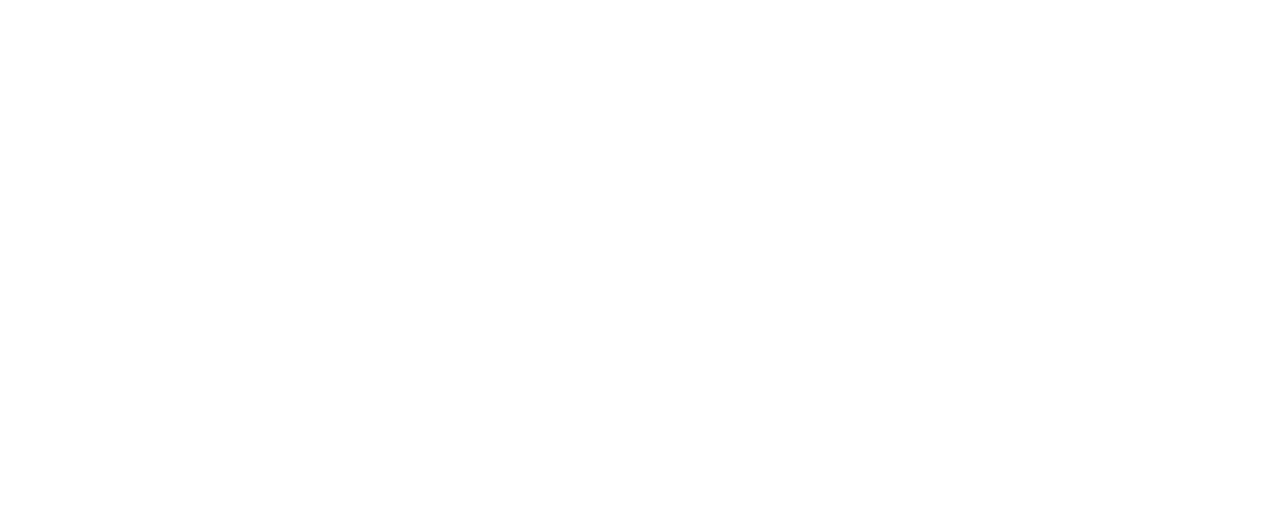
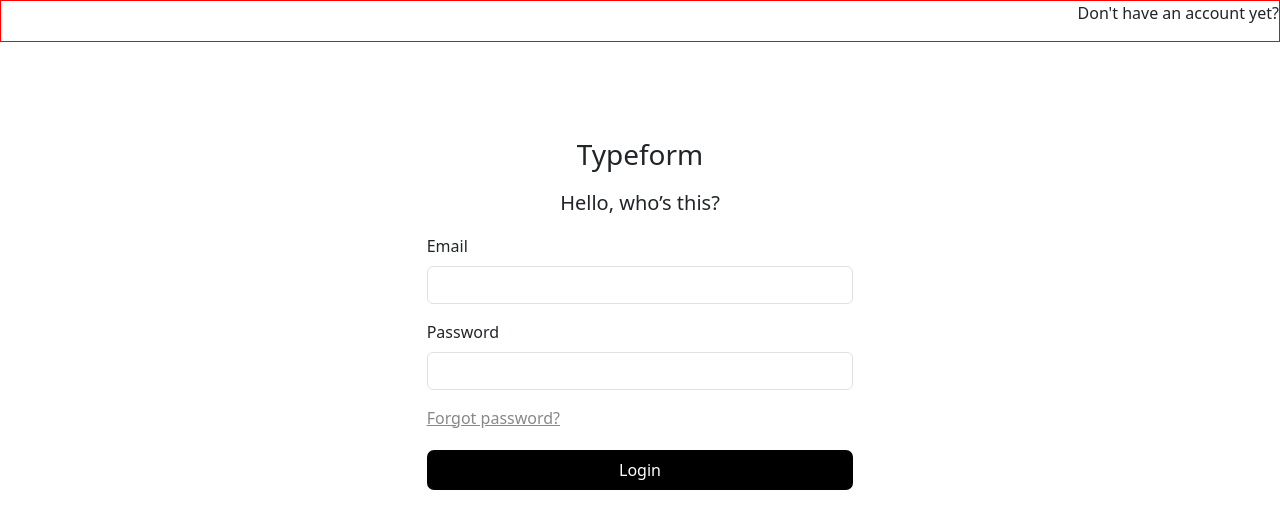
Before and after one commit to phungtuannam/reactjs, a React (Create React App) app: page /login in a window 1280 px wide. Before the commit this address had no page. Shown: the top 528 px of the page. Built offline with nearby package versions, Linux system fonts and the light colour scheme.

Commit message:
design login

```diff
--- a/src/components/Admin/Content/ModalCreateUser.js
+++ b/src/components/Admin/Content/ModalCreateUser.js
@@ -2,13 +2,12 @@
 import Button from 'react-bootstrap/Button'
 import Modal from 'react-bootstrap/Modal'
 import { FcPlus } from 'react-icons/fc'
-import axios from 'axios'
 import { toast } from 'react-toastify'
 import { postCreateUser } from '../../../services/apiService'
 
 const ModalCreateUser = (props) => {
   // const [show, setShow] = useState(false)
-  const { show, setShow } = props
+  const { show, setShow, setCurrentPage } = props
 
   const handleClose = () => {
     setShow(false)
@@ -62,6 +61,8 @@
     if (data && data.EC === 0) {
       toast.success(data.EM)
       handleClose()
+      setCurrentPage(1)
+
       await props.fetchListUsersWithPaginate(1)
     }
 
--- a/src/components/Admin/Content/ModalDeleteUser.js
+++ b/src/components/Admin/Content/ModalDeleteUser.js
@@ -4,7 +4,7 @@
 import { toast } from 'react-toastify'
 
 const ModalDeleteUser = (props) => {
-  const { show, setShow, dataDelete } = props
+  const { show, setShow, dataDelete, setCurrentPage } = props
 
   const handleClose = () => setShow(false)
   const handleSubmitDeleteUser = async () => {
@@ -13,6 +13,7 @@
       toast.success(data.EM)
       handleClose()
       // await props.fetchListUsers()
+      setCurrentPage(1)
       await props.fetchListUsersWithPaginate(1)
     }
     if (data && data.EC !== 0) {
--- a/src/components/Admin/Content/ModalUpdateUser.js
+++ b/src/components/Admin/Content/ModalUpdateUser.js
@@ -64,7 +64,7 @@
     if (data && data.EC === 0) {
       toast.success(data.EM)
       handleClose()
-      await props.fetchListUsersWithPaginate(1)
+      await props.fetchListUsersWithPaginate(props.currentPage)
     }
 
     if (data && data.EC !== 0) {
--- /dev/null
+++ b/src/components/Auth/Login.js
@@ -0,0 +1,48 @@
+import { useState } from 'react'
+import './Login.scss'
+
+const Login = () => {
+  const [email, setEmail] = useState('')
+  const [password, setPassword] = useState('')
+  return (
+    <div className="login-container">
+      <div className="header">
+        <p>Don't have an account yet?</p>
+      </div>
+      <div className="title">
+        <h3 className="text-center ">Typeform</h3>
+      </div>
+      <div className="content">
+        <p className="text-center">Hello, who’s this?</p>
+      </div>
+      <div className="login-form col-4 mx-auto">
+        <form className="form-group">
+          <div>
+            <label className="form-label">Email</label>
+            <input
+              type="email"
+              className="form-control"
+              value={email}
+              onChange={(event) => setEmail(event.target.value)}
+            />
+          </div>
+          <div>
+            <label className="form-label">Password</label>
+            <input
+              type="password"
+              className="form-control"
+              value={password}
+              onChange={(event) => setPassword(event.target.value)}
+            />
+          </div>
+          <span>Forgot password?</span>
+          <div>
+            <button className="login-btn">Login</button>
+          </div>
+        </form>
+      </div>
+    </div>
+  )
+}
+
+export default Login
--- /dev/null
+++ b/src/components/Auth/Login.scss
@@ -0,0 +1,39 @@
+.login-container {
+  .header {
+    text-align: right;
+    border: 1px solid red;
+  }
+  .title {
+    h3 {
+      margin-top: 6rem;
+    }
+  }
+  .content {
+    p {
+      font-size: 20px;
+      margin: 1rem 0;
+    }
+  }
+  .login-form {
+    .form-group {
+      input {
+        margin-bottom: 1rem;
+      }
+      span {
+        text-decoration: underline;
+        color: #888;
+        display: block;
+        margin-bottom: 1.3rem;
+        cursor: pointer;
+      }
+      .login-btn {
+        width: 100%;
+        border: none;
+        background-color: #000;
+        color: #fff;
+        padding: 0.5rem 0;
+        border-radius: 7px;
+      }
+    }
+  }
+}
--- a/src/components/Header/Header.js
+++ b/src/components/Header/Header.js
@@ -1,10 +1,14 @@
 import Container from 'react-bootstrap/Container'
 import Nav from 'react-bootstrap/Nav'
 import Navbar from 'react-bootstrap/Navbar'
-import NavDropdown from 'react-bootstrap/NavDropdown'
-import { NavLink } from 'react-router-dom'
+import { NavLink, useNavigate } from 'react-router-dom'
 
 function Header() {
+  const navigate = useNavigate()
+  const handleLogin = () => {
+    navigate('/login')
+  }
+
   return (
     <Navbar expand="lg" className="bg-body-tertiary">
       <Container>
@@ -24,13 +28,10 @@
             </NavLink>
           </Nav>
           <Nav>
-            <button className="btn-login">Log in</button>
+            <button className="btn-login" onClick={() => handleLogin()}>
+              Log in
+            </button>
             <button className="btn-signup">Sign up</button>
-            {/* <NavDropdown title="Setting" id="basic-nav-dropdown">
-              <NavDropdown.Item>Log in</NavDropdown.Item>
-              <NavDropdown.Item>Log out</NavDropdown.Item>
-              <NavDropdown.Item>Profile</NavDropdown.Item>
-            </NavDropdown> */}
           </Nav>
         </Navbar.Collapse>
       </Container>
--- a/src/index.js
+++ b/src/index.js
@@ -12,6 +12,7 @@
 import HomePage from './components/Home/HomePage'
 import Dashboard from './components/Admin/Content/Dashboard'
 import ManageUser from './components/Admin/Content/ManageUser'
+import Login from './components/Auth/Login'
 
 const root = ReactDOM.createRoot(document.getElementById('root'))
 root.render(
@@ -27,6 +28,7 @@
           <Route index element={<Dashboard />} />
           <Route path="manage-user" element={<ManageUser />} />
         </Route>
+        <Route path="/login" element={<Login />} />
       </Routes>
     </BrowserRouter>
     {/* </React.StrictMode> */}
```
